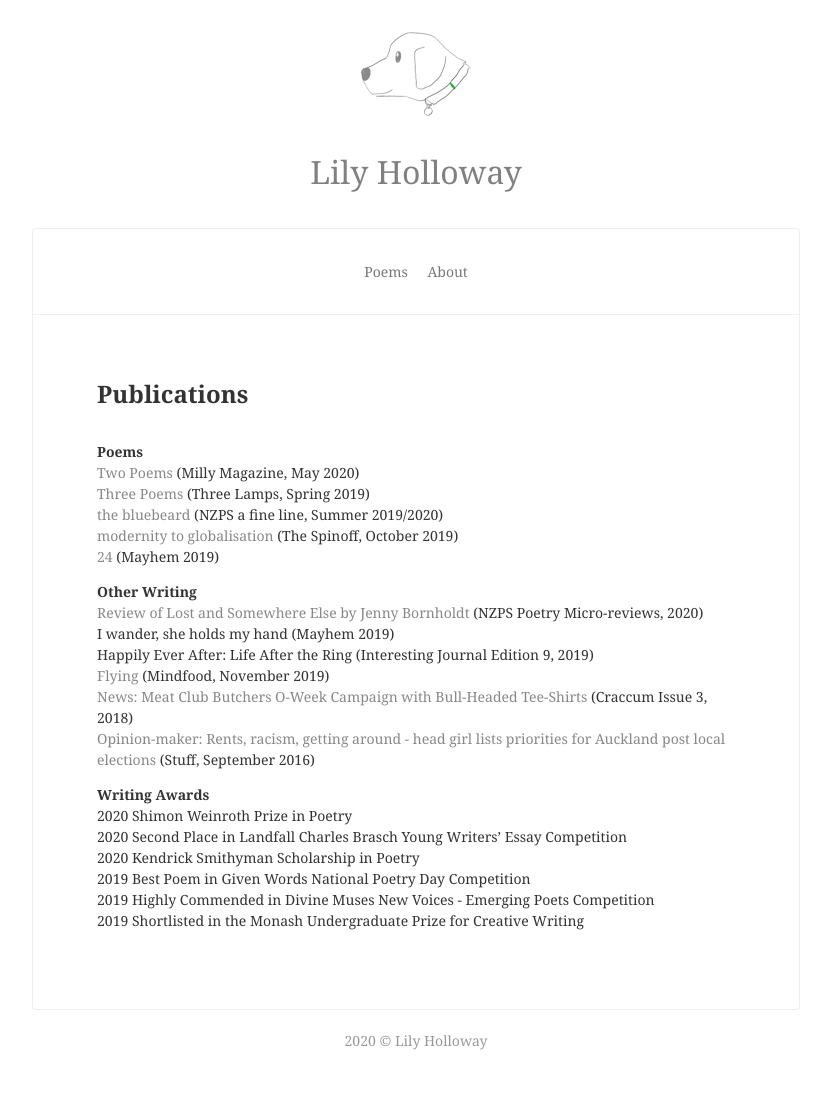
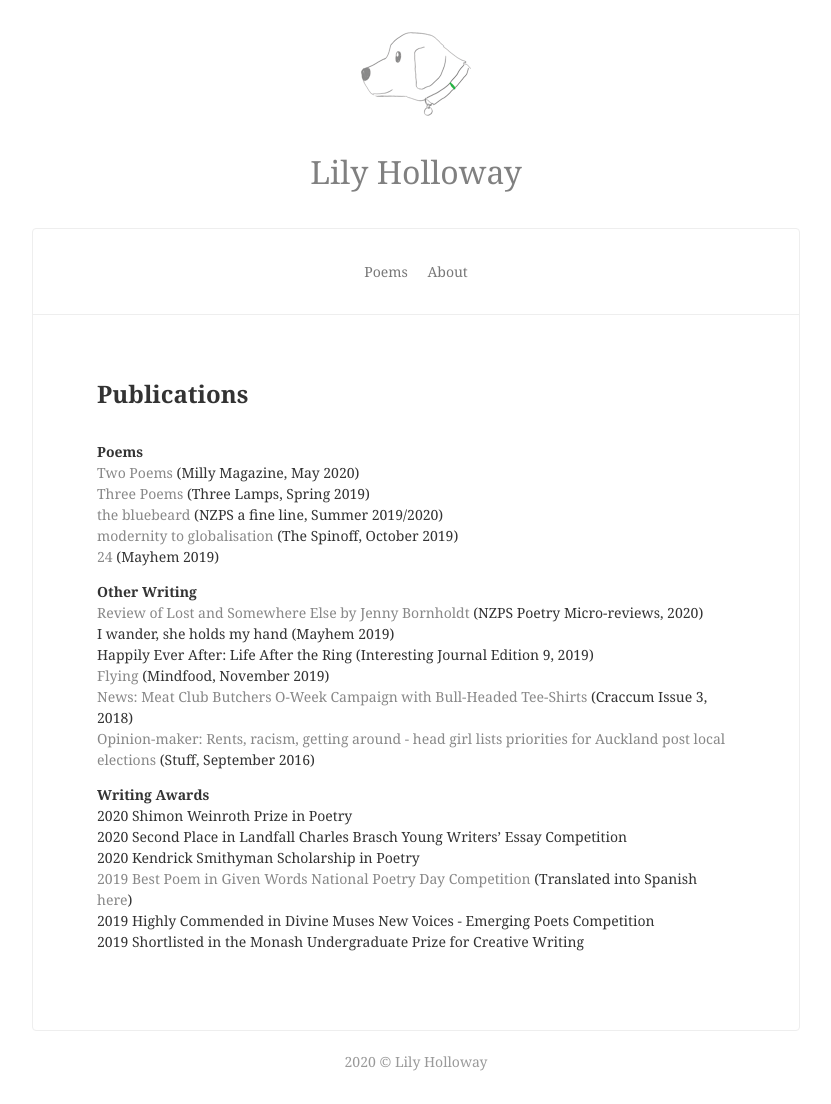
Before and after one commit to lilyholloway/lilyholloway.github.io, a Jekyll site: the page built from cv.md, in a window 1280 px wide. Shown: the whole page, without its empty margins (224-1055 px from the left). Built offline with Jekyll 4.4.1, drawn with Linux system fonts in a browser that asks for light colours; nearby versions of some CDN libraries; before the commit the page ends 1083 px from its top, so only the background shows below that.

Commit message:
Update cv.md

```diff
--- a/cv.md
+++ b/cv.md
@@ -23,6 +23,6 @@ Happily Ever After: Life After the Ring (Interesting Journal Edition 9, 2019)<br
 2020 Shimon Weinroth Prize in Poetry<br>
 2020 Second Place in Landfall Charles Brasch Young Writers' Essay Competition<br>
 2020 Kendrick Smithyman Scholarship in Poetry<br>
-2019 Best Poem in Given Words National Poetry Day Competition<br>
+<a href="https://nzgivenwords.blogspot.com/2019/09/">2019 Best Poem in Given Words National Poetry Day Competition</a> (Translated into Spanish <a href="https://libropalabrasprestadas.blogspot.com/2019/11/dia-nacional-de-la-poesia-nueva-zelanda.html">here</a>)<br>
 2019 Highly Commended in Divine Muses New Voices - Emerging Poets Competition<br>
 2019 Shortlisted in the Monash Undergraduate Prize for Creative Writing<br>
```
